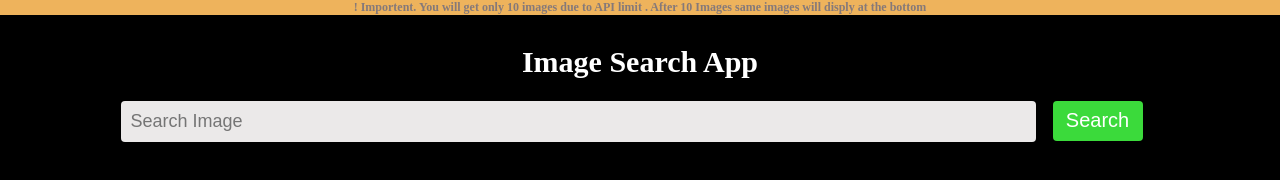
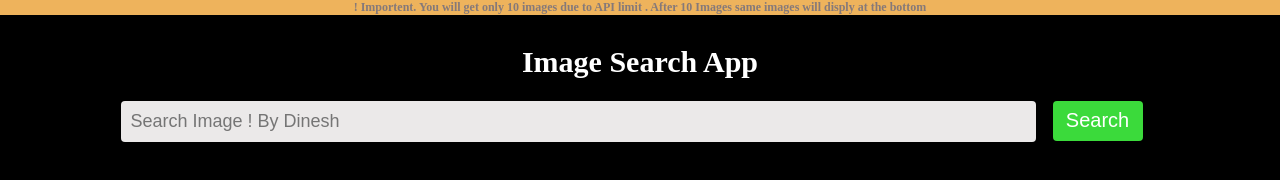
Before and after one commit to Dinesh8882/imgApi, a plain HTML site: page index.html in a window 1280 px wide. Drawn offline with Linux system fonts and the light colour scheme.

Commit message:
Update index.html

```diff
--- a/index.html
+++ b/index.html
@@ -17,7 +17,7 @@
                 <h1>Image Search App</h1>
             </div>
             <div class="search-bar">
-                <input type="text" placeholder="Search Image" name="" id="search">
+                <input type="text" placeholder="Search Image ! By Dinesh" name="" id="search">
                 <button id="btn" >Search</button>
             </div>
         </nav>
```
